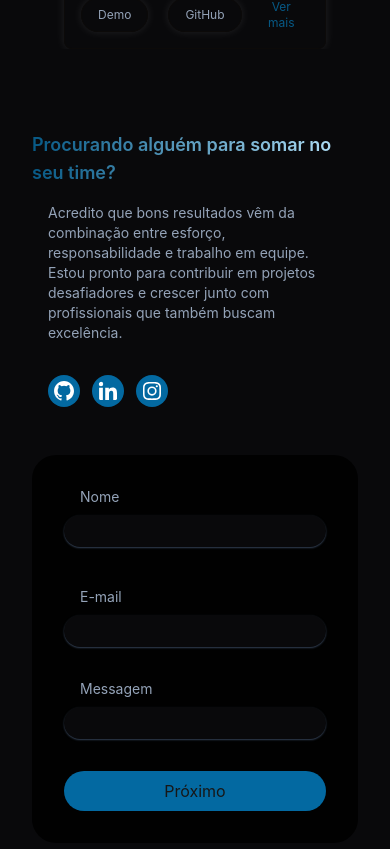
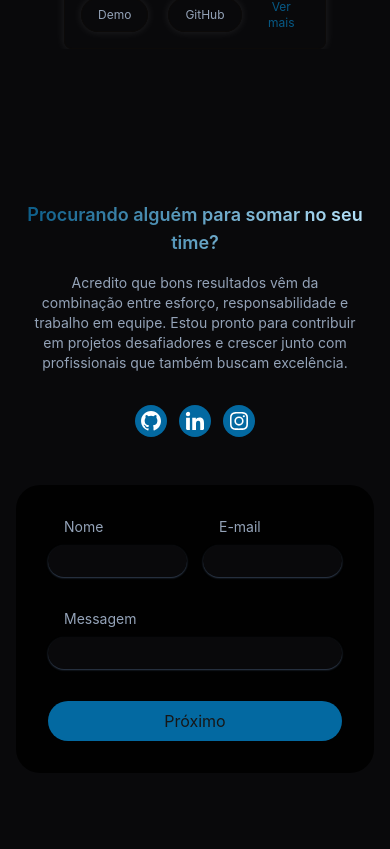
Before and after one commit to walacer72/portfolio-walace, a Next.js app: page / in a window 390 px wide. Shown: the part 4512-5361 px from the top of the page. Built offline with nearby package versions, Linux system fonts and the light colour scheme.

Commit message:
area contact

```diff
--- a/src/components/Contact.tsx
+++ b/src/components/Contact.tsx
@@ -25,17 +25,17 @@ const Contact = () => {
 
   return (
     <section id='Contact' className='min-h-screen w-full flex justify-center items-center'>
-      <div className="w-full h-full max-w-6xl flex flex-col justify-center md:items-center px-8">
-        <h1 className='bg-gradient-to-r from-sky-800 to-sky-200 bg-clip-text text-lg md:text-2xl font-semibold text-transparent'>Procurando alguém para somar no seu time?</h1>
+      <div className="w-full h-full max-w-6xl flex flex-col justify-center items-center p-4">
+        <h1 className='bg-gradient-to-r from-sky-800 to-sky-200 bg-clip-text text-lg text-center md:text-2xl font-semibold text-transparent'>Procurando alguém para somar no seu time?</h1>
 
         <div className="w-full md:mt-12 gap-8 flex flex-col md:flex-row justify-between md:p-4">
-          <div className="flex-1 flex flex-col justify-between p-4 md:p-8">
-            <h3 className='text-sm md:text-md text-slate-400 md:leading-relaxed mb-8 md:mb-0'>Acredito que bons resultados vêm da combinação entre esforço, responsabilidade e trabalho em equipe. Estou pronto para contribuir em projetos desafiadores e crescer junto com profissionais que também buscam excelência.</h3>
+          <div className="flex-1 flex flex-col items-center md:items-start justify-between p-4 md:p-8">
+            <h3 className='text-sm md:text-md text-slate-400 text-center md:text-start md:leading-relaxed mb-8 md:mb-0'>Acredito que bons resultados vêm da combinação entre esforço, responsabilidade e trabalho em equipe. Estou pronto para contribuir em projetos desafiadores e crescer junto com profissionais que também buscam excelência.</h3>
             <Icons />
           </div>
           <div className="bg-[rgba(0,0,0,0.9)] rounded-3xl flex justify-center items-center p-8 md:px-8 md:py-12 ">
             <form onSubmit={handleSubmit(onSubmit)} className="w-full flex flex-col gap-2 font-roboto100">
-              <div className="w-full flex flex-col md:flex-row gap-4">
+              <div className="w-full flex flex-row gap-4">
                 <label className='w-full flex flex-col gap-2'>
                   <p className='text-sm text-slate-400 pl-4'>Nome</p>
                   <input {...register('name')} className='w-full flex rounded-full text-sm h-8 md:h-10 p-2 px-6 outline-none bg-zinc-950 shadow-sm shadow-slate-700 text-slate-500' />
```
